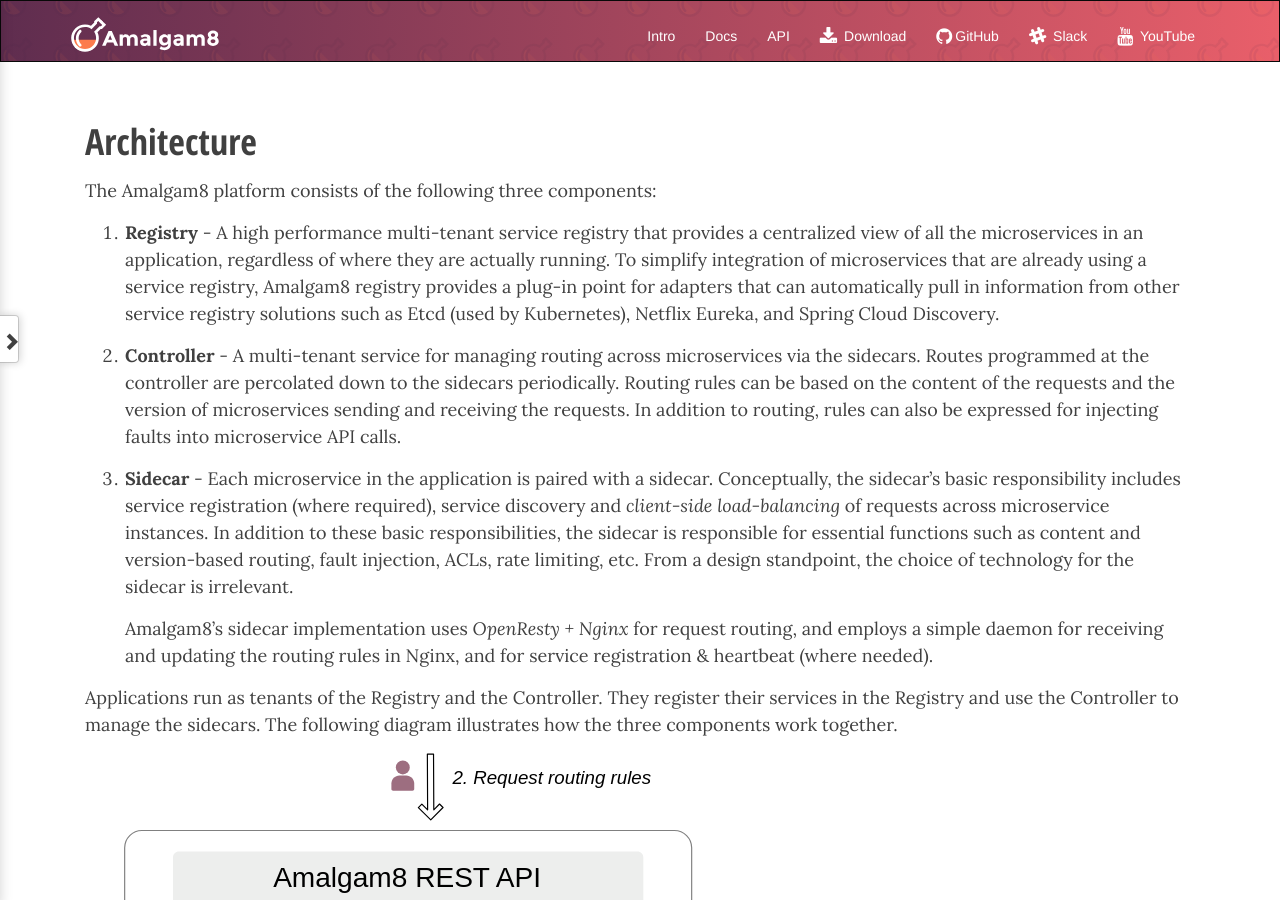
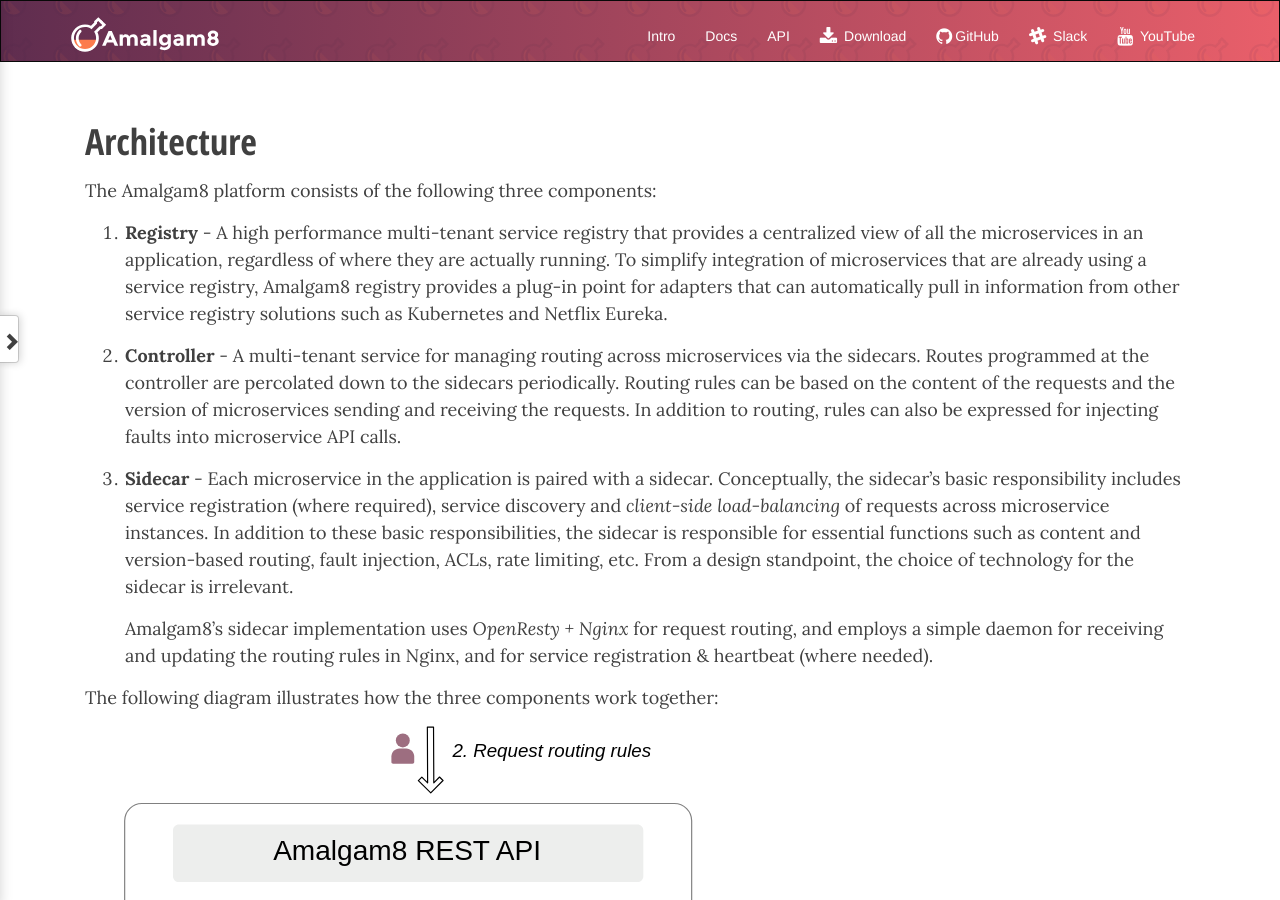
Before and after one commit to amalgam8/amalgam8.github.io, a Jekyll site: the page built from _docs/amalgam8-architecture.md, in a window 1280 px wide and 900 px high. Built offline with Jekyll 4.4.1, drawn with Linux system fonts in a browser that asks for light colours; nearby versions of some CDN libraries; comment, search, counter and statistics services are not loaded.

Commit message:
Tiny doc updates

```diff
--- a/_docs/amalgam8-architecture.md
+++ b/_docs/amalgam8-architecture.md
@@ -12,9 +12,8 @@
    regardless of where they are actually running. To simplify integration
    of microservices that are already using a service registry, Amalgam8
    registry provides a plug-in point for adapters that can automatically
-   pull in information from
-   other service registry solutions such as Etcd (used by Kubernetes),
-   Netflix Eureka, and Spring Cloud Discovery.
+   pull in information from other service registry solutions such as
+   Kubernetes and Netflix Eureka.
 
 2. **Controller** - A multi-tenant service for managing routing across
    microservices via the sidecars. Routes programmed at the controller are
@@ -36,10 +35,7 @@
    routing, and employs a simple daemon for receiving and updating the routing
    rules in Nginx, and for service registration & heartbeat (where needed).
 
-Applications run as tenants of the Registry and the Controller. They
-register their services in the Registry and use the Controller to manage
-the sidecars. The following diagram illustrates how the three components
-work together.
+The following diagram illustrates how the three components work together:
 
 ![how it works](/docs/figures/how-amalgam8-works.svg)
 
```
Also changed, not shown: _docs/controller/rules-dsl.md (+1 -1 lines).
